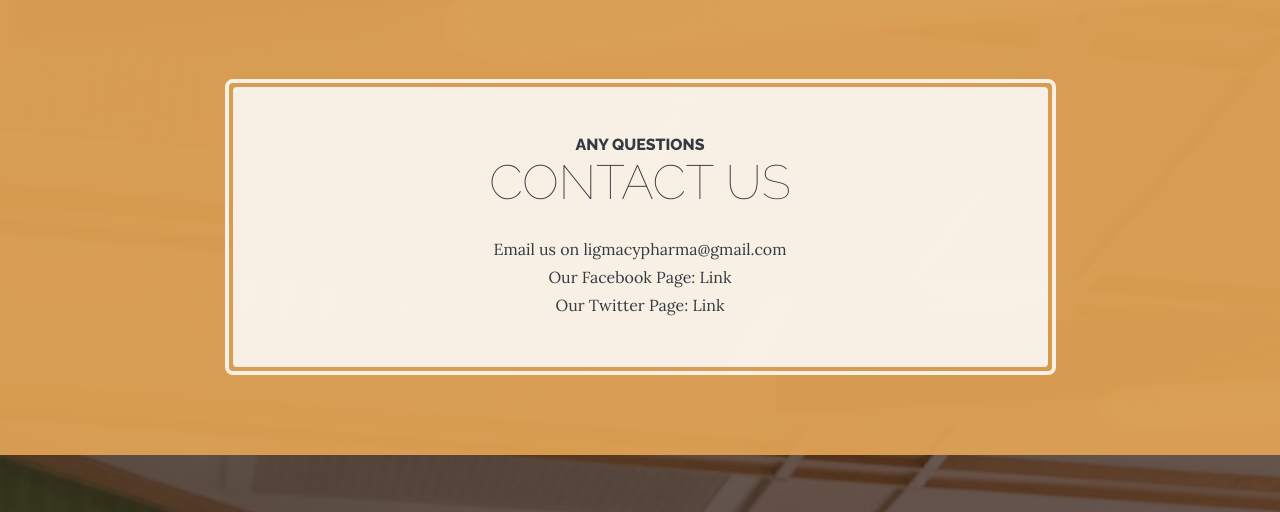
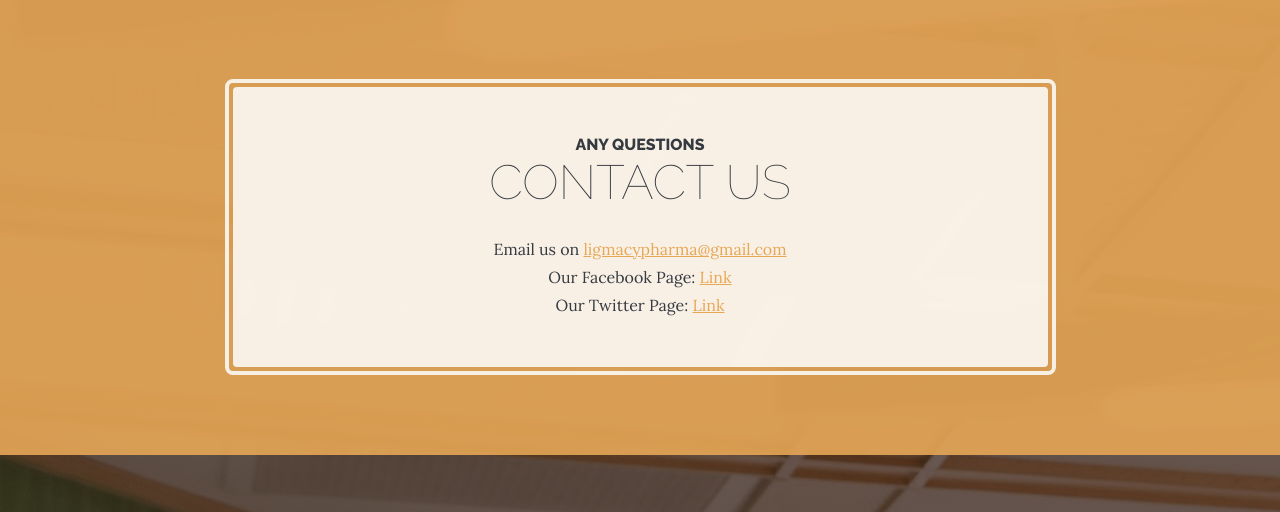
Before and after one commit to DaijobuDes/ligmacy-pharma, a Django app: a page that uses ligmacypharma/ligmacyweb/templates/contact.html in a window 1280 px wide. Shown: the part 441-953 px from the top of the page. Run offline with Django 3.2, Linux system fonts and the light colour scheme; some libraries are stand-ins or nearby versions.

Commit message:
Add hyperlinks to the contact page

```diff
--- a/ligmacypharma/ligmacyweb/templates/contact.html
+++ b/ligmacypharma/ligmacyweb/templates/contact.html
@@ -42,7 +42,7 @@
                 <div class="col-xl-9 mx-auto">
                     <div class="text-center cta-inner rounded">
                         <h2 class="section-heading mb-4"><span class="section-heading-upper">ANY QUESTIONS</span><span class="section-heading-lower">CONTACT US</span></h2>
-                        <p class="text-center mb-0">Email us on ligmacypharma@gmail.com<br>Our Facebook Page: Link<br>Our Twitter Page: Link</p>
+                        <p class="text-center mb-0">Email us on <a href="mailto:ligmacypharma@gmail.com">ligmacypharma@gmail.com</a><br>Our Facebook Page: <a href="https://facebook.com">Link</a><br>Our Twitter Page: <a href="https://twitter.com">Link</a></p>
                     </div>
                 </div>
             </div>
```
